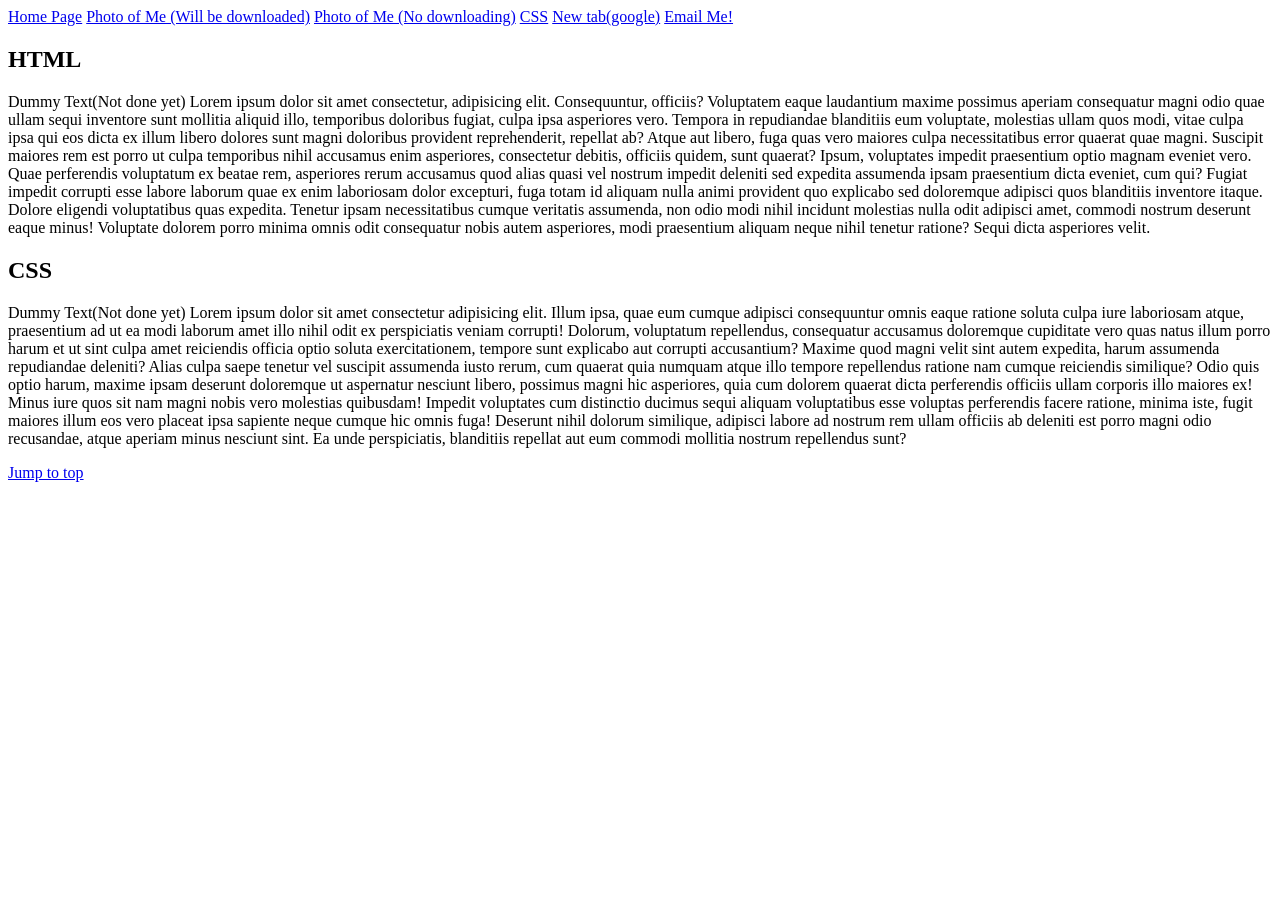
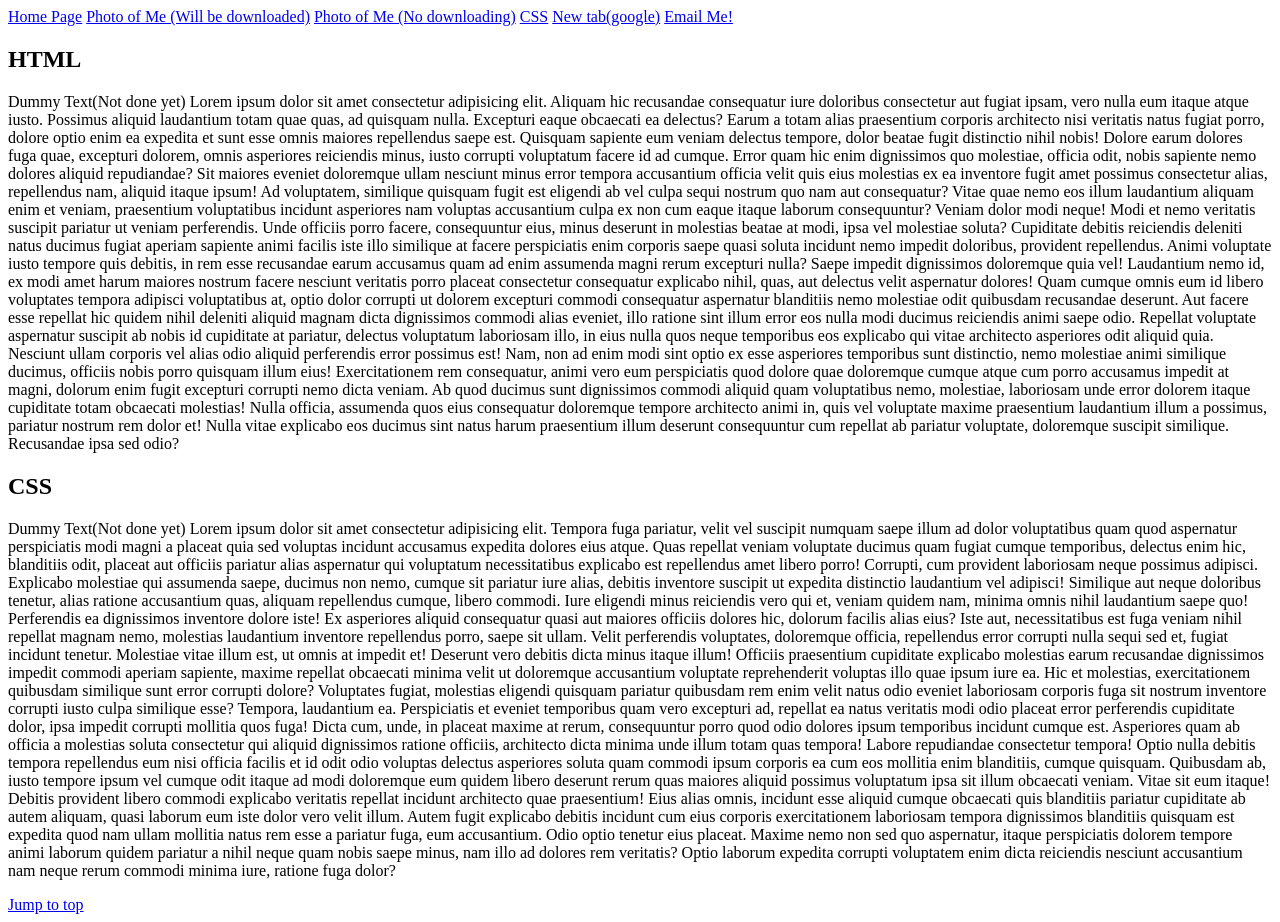
Before and after one commit to DSL10git/my_first_html, a plain HTML site: page company/about.html in a window 1280 px wide. Before the commit the page ends 800 px from the top, so only its background shows below. Drawn offline with Linux system fonts and the light colour scheme.

Commit message:
my second commit

```diff
--- a/company/about.html
+++ b/company/about.html
@@ -14,52 +14,113 @@
     <a href="mailto:danielsunliao@gmail.com">Email Me!</a>
     <h2>HTML</h2>
     <p>
-      Dummy Text(Not done yet) Lorem ipsum dolor sit amet consectetur,
-      adipisicing elit. Consequuntur, officiis? Voluptatem eaque laudantium
-      maxime possimus aperiam consequatur magni odio quae ullam sequi inventore
-      sunt mollitia aliquid illo, temporibus doloribus fugiat, culpa ipsa
-      asperiores vero. Tempora in repudiandae blanditiis eum voluptate,
-      molestias ullam quos modi, vitae culpa ipsa qui eos dicta ex illum libero
-      dolores sunt magni doloribus provident reprehenderit, repellat ab? Atque
-      aut libero, fuga quas vero maiores culpa necessitatibus error quaerat quae
-      magni. Suscipit maiores rem est porro ut culpa temporibus nihil accusamus
-      enim asperiores, consectetur debitis, officiis quidem, sunt quaerat?
-      Ipsum, voluptates impedit praesentium optio magnam eveniet vero. Quae
-      perferendis voluptatum ex beatae rem, asperiores rerum accusamus quod
-      alias quasi vel nostrum impedit deleniti sed expedita assumenda ipsam
-      praesentium dicta eveniet, cum qui? Fugiat impedit corrupti esse labore
-      laborum quae ex enim laboriosam dolor excepturi, fuga totam id aliquam
-      nulla animi provident quo explicabo sed doloremque adipisci quos
-      blanditiis inventore itaque. Dolore eligendi voluptatibus quas expedita.
-      Tenetur ipsam necessitatibus cumque veritatis assumenda, non odio modi
-      nihil incidunt molestias nulla odit adipisci amet, commodi nostrum
-      deserunt eaque minus! Voluptate dolorem porro minima omnis odit
-      consequatur nobis autem asperiores, modi praesentium aliquam neque nihil
-      tenetur ratione? Sequi dicta asperiores velit.
+      Dummy Text(Not done yet) Lorem ipsum dolor sit amet consectetur
+      adipisicing elit. Aliquam hic recusandae consequatur iure doloribus
+      consectetur aut fugiat ipsam, vero nulla eum itaque atque iusto. Possimus
+      aliquid laudantium totam quae quas, ad quisquam nulla. Excepturi eaque
+      obcaecati ea delectus? Earum a totam alias praesentium corporis architecto
+      nisi veritatis natus fugiat porro, dolore optio enim ea expedita et sunt
+      esse omnis maiores repellendus saepe est. Quisquam sapiente eum veniam
+      delectus tempore, dolor beatae fugit distinctio nihil nobis! Dolore earum
+      dolores fuga quae, excepturi dolorem, omnis asperiores reiciendis minus,
+      iusto corrupti voluptatum facere id ad cumque. Error quam hic enim
+      dignissimos quo molestiae, officia odit, nobis sapiente nemo dolores
+      aliquid repudiandae? Sit maiores eveniet doloremque ullam nesciunt minus
+      error tempora accusantium officia velit quis eius molestias ex ea
+      inventore fugit amet possimus consectetur alias, repellendus nam, aliquid
+      itaque ipsum! Ad voluptatem, similique quisquam fugit est eligendi ab vel
+      culpa sequi nostrum quo nam aut consequatur? Vitae quae nemo eos illum
+      laudantium aliquam enim et veniam, praesentium voluptatibus incidunt
+      asperiores nam voluptas accusantium culpa ex non cum eaque itaque laborum
+      consequuntur? Veniam dolor modi neque! Modi et nemo veritatis suscipit
+      pariatur ut veniam perferendis. Unde officiis porro facere, consequuntur
+      eius, minus deserunt in molestias beatae at modi, ipsa vel molestiae
+      soluta? Cupiditate debitis reiciendis deleniti natus ducimus fugiat
+      aperiam sapiente animi facilis iste illo similique at facere perspiciatis
+      enim corporis saepe quasi soluta incidunt nemo impedit doloribus,
+      provident repellendus. Animi voluptate iusto tempore quis debitis, in rem
+      esse recusandae earum accusamus quam ad enim assumenda magni rerum
+      excepturi nulla? Saepe impedit dignissimos doloremque quia vel! Laudantium
+      nemo id, ex modi amet harum maiores nostrum facere nesciunt veritatis
+      porro placeat consectetur consequatur explicabo nihil, quas, aut delectus
+      velit aspernatur dolores! Quam cumque omnis eum id libero voluptates
+      tempora adipisci voluptatibus at, optio dolor corrupti ut dolorem
+      excepturi commodi consequatur aspernatur blanditiis nemo molestiae odit
+      quibusdam recusandae deserunt. Aut facere esse repellat hic quidem nihil
+      deleniti aliquid magnam dicta dignissimos commodi alias eveniet, illo
+      ratione sint illum error eos nulla modi ducimus reiciendis animi saepe
+      odio. Repellat voluptate aspernatur suscipit ab nobis id cupiditate at
+      pariatur, delectus voluptatum laboriosam illo, in eius nulla quos neque
+      temporibus eos explicabo qui vitae architecto asperiores odit aliquid
+      quia. Nesciunt ullam corporis vel alias odio aliquid perferendis error
+      possimus est! Nam, non ad enim modi sint optio ex esse asperiores
+      temporibus sunt distinctio, nemo molestiae animi similique ducimus,
+      officiis nobis porro quisquam illum eius! Exercitationem rem consequatur,
+      animi vero eum perspiciatis quod dolore quae doloremque cumque atque cum
+      porro accusamus impedit at magni, dolorum enim fugit excepturi corrupti
+      nemo dicta veniam. Ab quod ducimus sunt dignissimos commodi aliquid quam
+      voluptatibus nemo, molestiae, laboriosam unde error dolorem itaque
+      cupiditate totam obcaecati molestias! Nulla officia, assumenda quos eius
+      consequatur doloremque tempore architecto animi in, quis vel voluptate
+      maxime praesentium laudantium illum a possimus, pariatur nostrum rem dolor
+      et! Nulla vitae explicabo eos ducimus sint natus harum praesentium illum
+      deserunt consequuntur cum repellat ab pariatur voluptate, doloremque
+      suscipit similique. Recusandae ipsa sed odio?
     </p>
     <h2 id="section-CSS">CSS</h2>
     <p>
       Dummy Text(Not done yet) Lorem ipsum dolor sit amet consectetur
-      adipisicing elit. Illum ipsa, quae eum cumque adipisci consequuntur omnis
-      eaque ratione soluta culpa iure laboriosam atque, praesentium ad ut ea
-      modi laborum amet illo nihil odit ex perspiciatis veniam corrupti!
-      Dolorum, voluptatum repellendus, consequatur accusamus doloremque
-      cupiditate vero quas natus illum porro harum et ut sint culpa amet
-      reiciendis officia optio soluta exercitationem, tempore sunt explicabo aut
-      corrupti accusantium? Maxime quod magni velit sint autem expedita, harum
-      assumenda repudiandae deleniti? Alias culpa saepe tenetur vel suscipit
-      assumenda iusto rerum, cum quaerat quia numquam atque illo tempore
-      repellendus ratione nam cumque reiciendis similique? Odio quis optio
-      harum, maxime ipsam deserunt doloremque ut aspernatur nesciunt libero,
-      possimus magni hic asperiores, quia cum dolorem quaerat dicta perferendis
-      officiis ullam corporis illo maiores ex! Minus iure quos sit nam magni
-      nobis vero molestias quibusdam! Impedit voluptates cum distinctio ducimus
-      sequi aliquam voluptatibus esse voluptas perferendis facere ratione,
-      minima iste, fugit maiores illum eos vero placeat ipsa sapiente neque
-      cumque hic omnis fuga! Deserunt nihil dolorum similique, adipisci labore
-      ad nostrum rem ullam officiis ab deleniti est porro magni odio recusandae,
-      atque aperiam minus nesciunt sint. Ea unde perspiciatis, blanditiis
-      repellat aut eum commodi mollitia nostrum repellendus sunt?
+      adipisicing elit. Tempora fuga pariatur, velit vel suscipit numquam saepe
+      illum ad dolor voluptatibus quam quod aspernatur perspiciatis modi magni a
+      placeat quia sed voluptas incidunt accusamus expedita dolores eius atque.
+      Quas repellat veniam voluptate ducimus quam fugiat cumque temporibus,
+      delectus enim hic, blanditiis odit, placeat aut officiis pariatur alias
+      aspernatur qui voluptatum necessitatibus explicabo est repellendus amet
+      libero porro! Corrupti, cum provident laboriosam neque possimus adipisci.
+      Explicabo molestiae qui assumenda saepe, ducimus non nemo, cumque sit
+      pariatur iure alias, debitis inventore suscipit ut expedita distinctio
+      laudantium vel adipisci! Similique aut neque doloribus tenetur, alias
+      ratione accusantium quas, aliquam repellendus cumque, libero commodi. Iure
+      eligendi minus reiciendis vero qui et, veniam quidem nam, minima omnis
+      nihil laudantium saepe quo! Perferendis ea dignissimos inventore dolore
+      iste! Ex asperiores aliquid consequatur quasi aut maiores officiis dolores
+      hic, dolorum facilis alias eius? Iste aut, necessitatibus est fuga veniam
+      nihil repellat magnam nemo, molestias laudantium inventore repellendus
+      porro, saepe sit ullam. Velit perferendis voluptates, doloremque officia,
+      repellendus error corrupti nulla sequi sed et, fugiat incidunt tenetur.
+      Molestiae vitae illum est, ut omnis at impedit et! Deserunt vero debitis
+      dicta minus itaque illum! Officiis praesentium cupiditate explicabo
+      molestias earum recusandae dignissimos impedit commodi aperiam sapiente,
+      maxime repellat obcaecati minima velit ut doloremque accusantium voluptate
+      reprehenderit voluptas illo quae ipsum iure ea. Hic et molestias,
+      exercitationem quibusdam similique sunt error corrupti dolore? Voluptates
+      fugiat, molestias eligendi quisquam pariatur quibusdam rem enim velit
+      natus odio eveniet laboriosam corporis fuga sit nostrum inventore corrupti
+      iusto culpa similique esse? Tempora, laudantium ea. Perspiciatis et
+      eveniet temporibus quam vero excepturi ad, repellat ea natus veritatis
+      modi odio placeat error perferendis cupiditate dolor, ipsa impedit
+      corrupti mollitia quos fuga! Dicta cum, unde, in placeat maxime at rerum,
+      consequuntur porro quod odio dolores ipsum temporibus incidunt cumque est.
+      Asperiores quam ab officia a molestias soluta consectetur qui aliquid
+      dignissimos ratione officiis, architecto dicta minima unde illum totam
+      quas tempora! Labore repudiandae consectetur tempora! Optio nulla debitis
+      tempora repellendus eum nisi officia facilis et id odit odio voluptas
+      delectus asperiores soluta quam commodi ipsum corporis ea cum eos mollitia
+      enim blanditiis, cumque quisquam. Quibusdam ab, iusto tempore ipsum vel
+      cumque odit itaque ad modi doloremque eum quidem libero deserunt rerum
+      quas maiores aliquid possimus voluptatum ipsa sit illum obcaecati veniam.
+      Vitae sit eum itaque! Debitis provident libero commodi explicabo veritatis
+      repellat incidunt architecto quae praesentium! Eius alias omnis, incidunt
+      esse aliquid cumque obcaecati quis blanditiis pariatur cupiditate ab autem
+      aliquam, quasi laborum eum iste dolor vero velit illum. Autem fugit
+      explicabo debitis incidunt cum eius corporis exercitationem laboriosam
+      tempora dignissimos blanditiis quisquam est expedita quod nam ullam
+      mollitia natus rem esse a pariatur fuga, eum accusantium. Odio optio
+      tenetur eius placeat. Maxime nemo non sed quo aspernatur, itaque
+      perspiciatis dolorem tempore animi laborum quidem pariatur a nihil neque
+      quam nobis saepe minus, nam illo ad dolores rem veritatis? Optio laborum
+      expedita corrupti voluptatem enim dicta reiciendis nesciunt accusantium
+      nam neque rerum commodi minima iure, ratione fuga dolor?
     </p>
     <a href="#">Jump to top</a>
   </body>
```
Also changed, not shown: index.html (+1 -1 lines).
